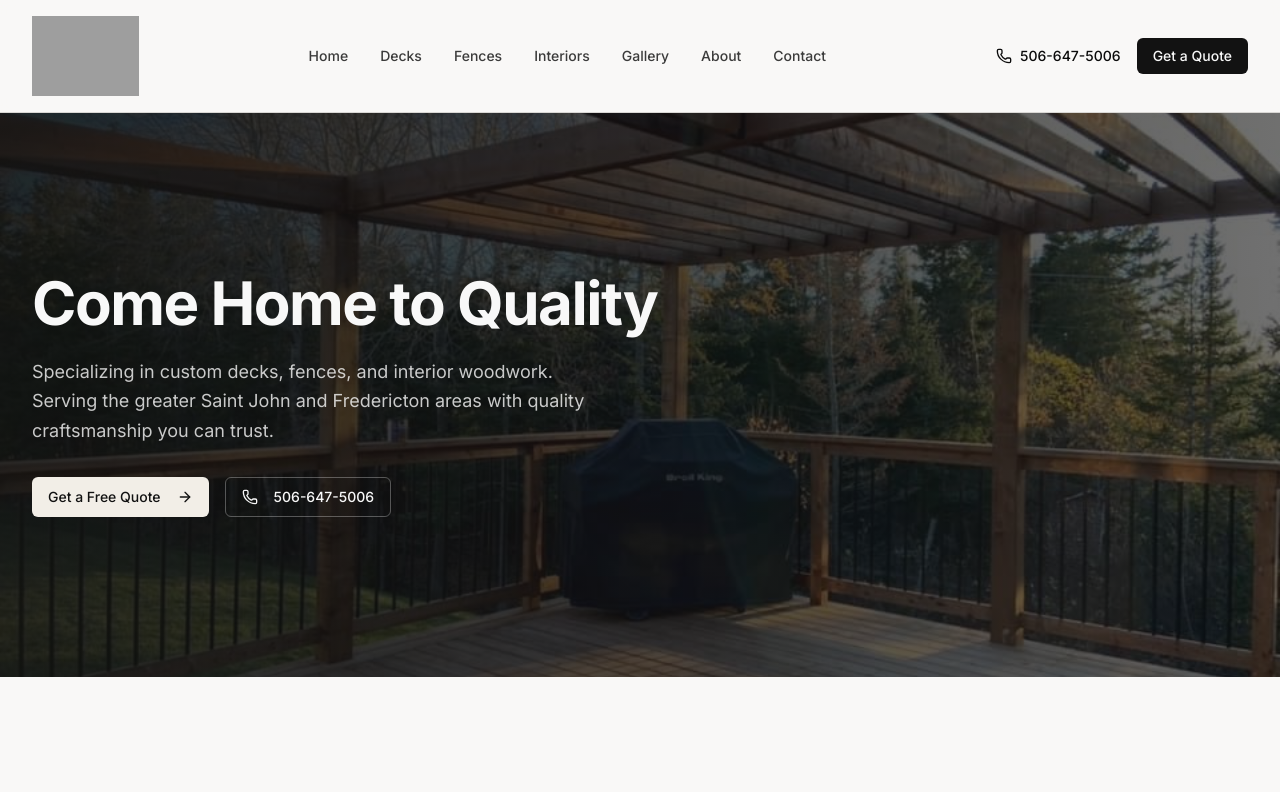
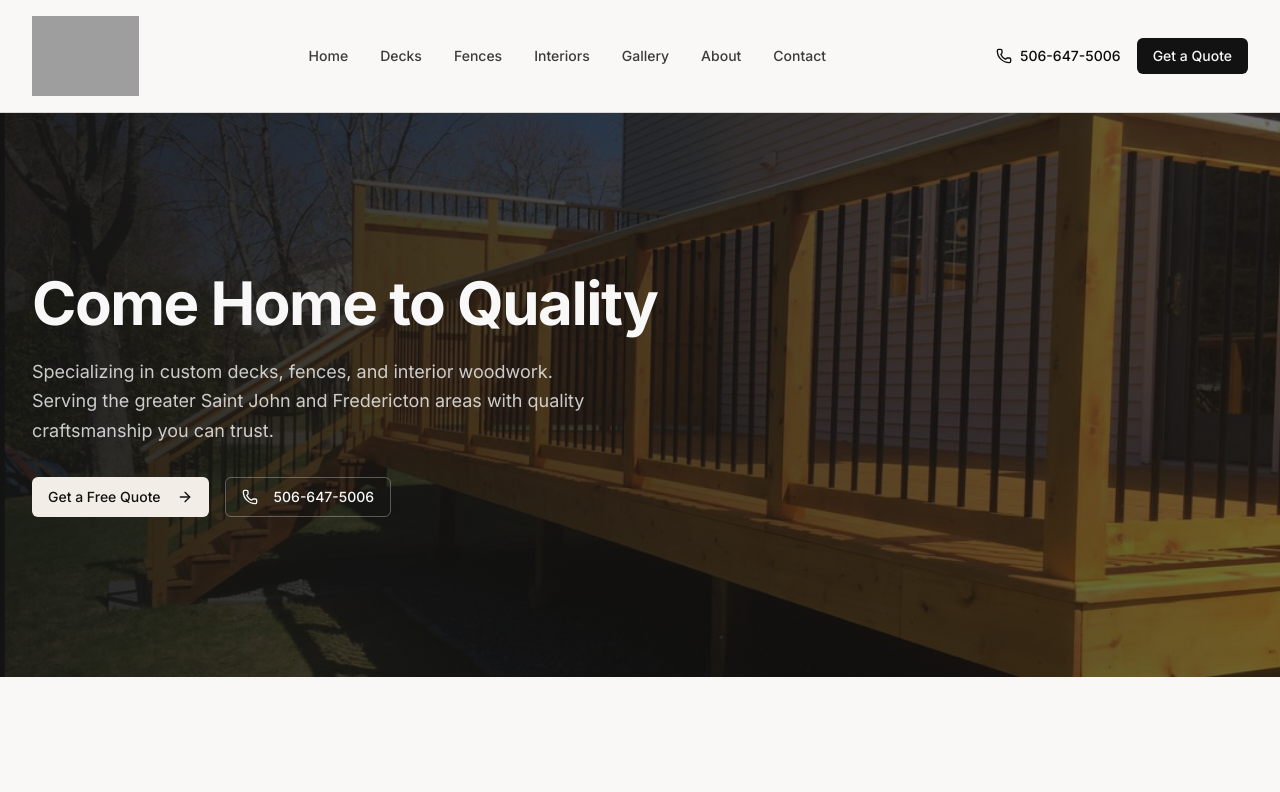
Before and after one commit to coreyfmiller/barrettqualitybuilders, a Next.js app: page / in a window 1280 px wide. Shown: the top 792 px of the page. Built offline with nearby package versions, Linux system fonts and the light colour scheme; grey boxes are pictures that could not be loaded; a web font is replaced by a local one.

Commit message:
Use hero.jpg as homepage hero image

```diff
--- a/app/page.tsx
+++ b/app/page.tsx
@@ -60,7 +60,7 @@
         <section className="relative overflow-hidden">
           <div className="absolute inset-0">
             <Image
-              src="/downloaded-images-named/home/01-deck.jpg"
+              src="/hero.jpg"
               alt="Beautiful custom deck"
               fill
               className="object-cover"
```
Also changed, not shown: public/hero.jpg (added).
